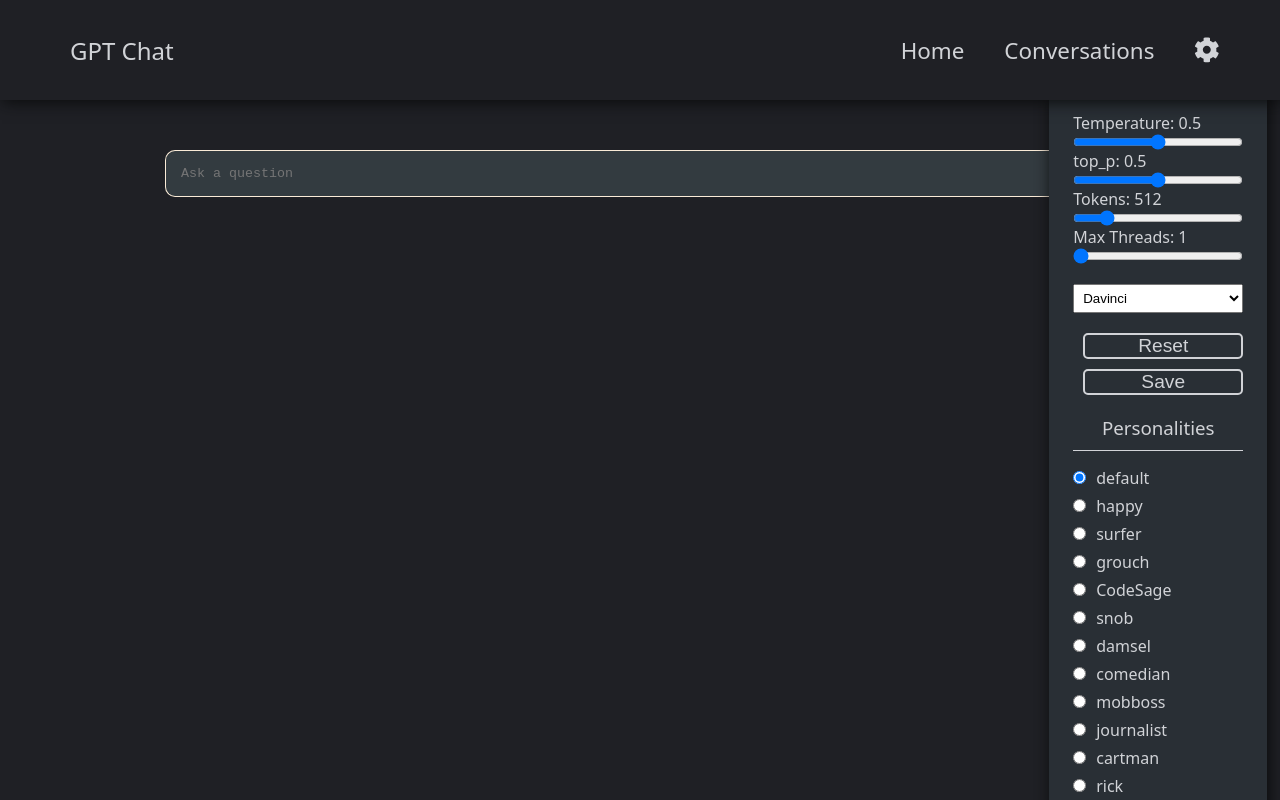
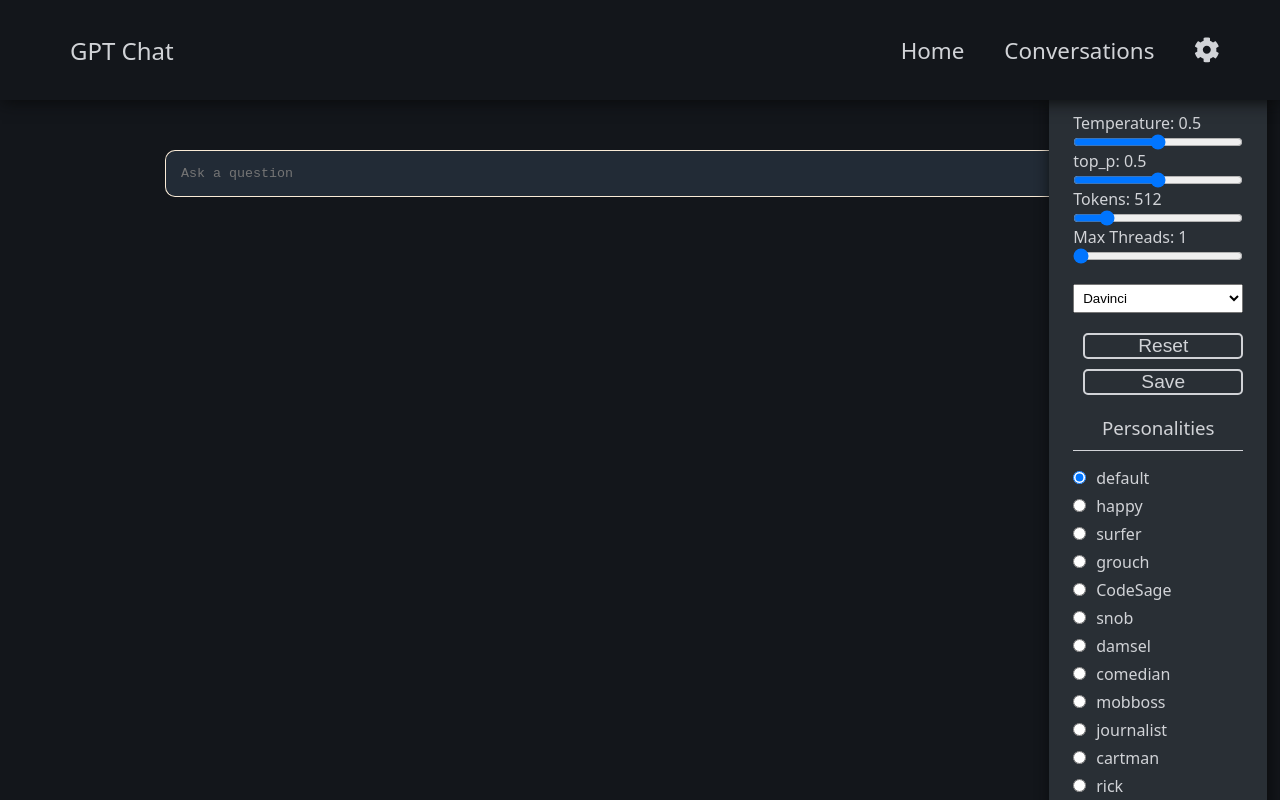
Before and after one commit to jas3333/GPT-Chat, a React (Create React App) app in the folder client/: page / in a window 1280 px wide. Built offline with nearby package versions, Linux system fonts and the light colour scheme.

Commit message:
Changed styling on the completion section

```diff
--- a/client/src/components/Completion.js
+++ b/client/src/components/Completion.js
@@ -1,9 +1,9 @@
 import ReactMarkdown from 'react-markdown';
 import { Prism as SyntaxHighlighter } from 'react-syntax-highlighter';
-import { dracula } from 'react-syntax-highlighter/dist/esm/styles/prism';
+import { coldarkDark } from 'react-syntax-highlighter/dist/esm/styles/prism';
 const Completion = ({ botResponse, promptQuestion, totalTokens }) => {
     return (
-        <div className='container-col bg-mid pad-lg mg-top-md mg-bot-md radius-md shadow '>
+        <div className='container-col bg-mid pad-lg mg-top-md mg-bot-md radius-sm shadow '>
             <div className='container space'>
                 <h3>You: {promptQuestion}</h3>
                 <h4 title='Total token cost'>{totalTokens}</h4>
@@ -18,7 +18,7 @@ const Completion = ({ botResponse, promptQuestion, totalTokens }) => {
                         return !inline && match ? (
                             <SyntaxHighlighter
                                 children={String(children).replace(/\n$/, '')}
-                                style={dracula}
+                                style={coldarkDark}
                                 language={match[1]}
                                 PreTag='div'
                                 {...props}
--- a/client/src/components/Prompt.js
+++ b/client/src/components/Prompt.js
@@ -25,7 +25,7 @@ const Prompt = ({ question, setQuestion, onSubmit, loading }) => {
                         value={question}
                         onChange={(event) => setQuestion(event.target.value)}
                         cols='50'
-                        className='input-text'
+                        className='input-text bg-mid'
                         onKeyDown={handleSubmit}
                         autoFocus={true}
                         placeholder='Ask a question'
--- a/client/src/index.css
+++ b/client/src/index.css
@@ -12,7 +12,8 @@
     --dark-red: #330a11;
 
     --bg-main: #292b31;
-    --background-dark: #1f2025;
+    /* --background-dark: #1f2025; */
+    --background-dark: #13161b;
     --fc-light: #d1d3d7;
     --fc-fade: #767b87;
     --color-blend: #676c7a;
@@ -558,11 +559,14 @@ img {
     background-color: red;
 }
 .bg-mid {
-    background-color: #333b40;
+    background-color: #222b36;
 }
 
 .bg-blend {
     background-color: var(--color-blend);
+}
+.bg-dark {
+    background-color: #111418;
 }
 
 /* ╭────────────────────────────╮ */
@@ -610,7 +614,7 @@ img {
     width: 35px;
     height: 35px;
     background-color: #667581;
-    margin: auto 0px 3px 0px;
+    margin: auto 0px 8px 0px;
     border-radius: 100%;
     -webkit-animation: sk-scaleout 1s infinite ease-in-out;
     animation: sk-scaleout 1s infinite ease-in-out;
@@ -624,7 +628,7 @@ img {
     border-right: solid 1px antiquewhite;
     border-bottom: solid 1px antiquewhite;
     border-top-right-radius: 10px;
-    background-color: #333b40;
+    background-color: #222b36;
 }
 .size-form-special {
     width: 910px;
--- a/client/src/pages/Conversations.js
+++ b/client/src/pages/Conversations.js
@@ -1,16 +1,19 @@
 import { useState, useEffect } from 'react';
+import { redirect, useNavigate } from 'react-router-dom';
 import axios from 'axios';
 
 import Conversation from '../components/Conversation';
 
 const Conversations = ({ setChatResponse, chatResponse }) => {
     const [data, setData] = useState([]);
+    const navigate = useNavigate();
 
     const restoreConversation = (id) => {
         const restored = data.filter((item) => item._id === id);
         const conversations = restored[0].conversation.slice(0, restored[0].conversation.length);
 
         setChatResponse(conversations);
+        navigate('/');
     };
 
     const getData = async () => {
--- a/client/src/pages/Home.js
+++ b/client/src/pages/Home.js
@@ -53,6 +53,8 @@ const Home = ({
             }
         }
     };
+
+    console.log(conversation);
 
     const onSubmit = async (event) => {
         event.preventDefault();
```
